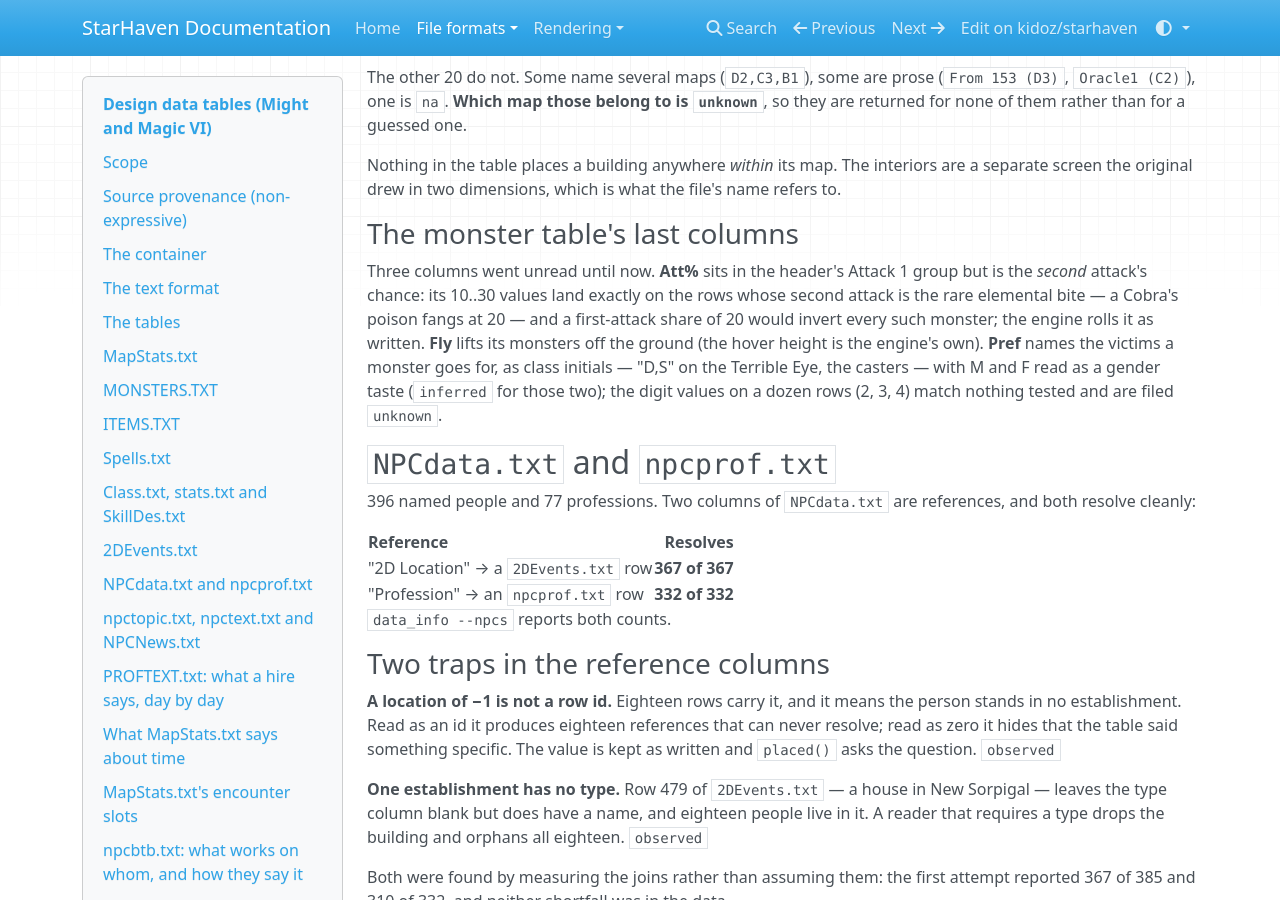
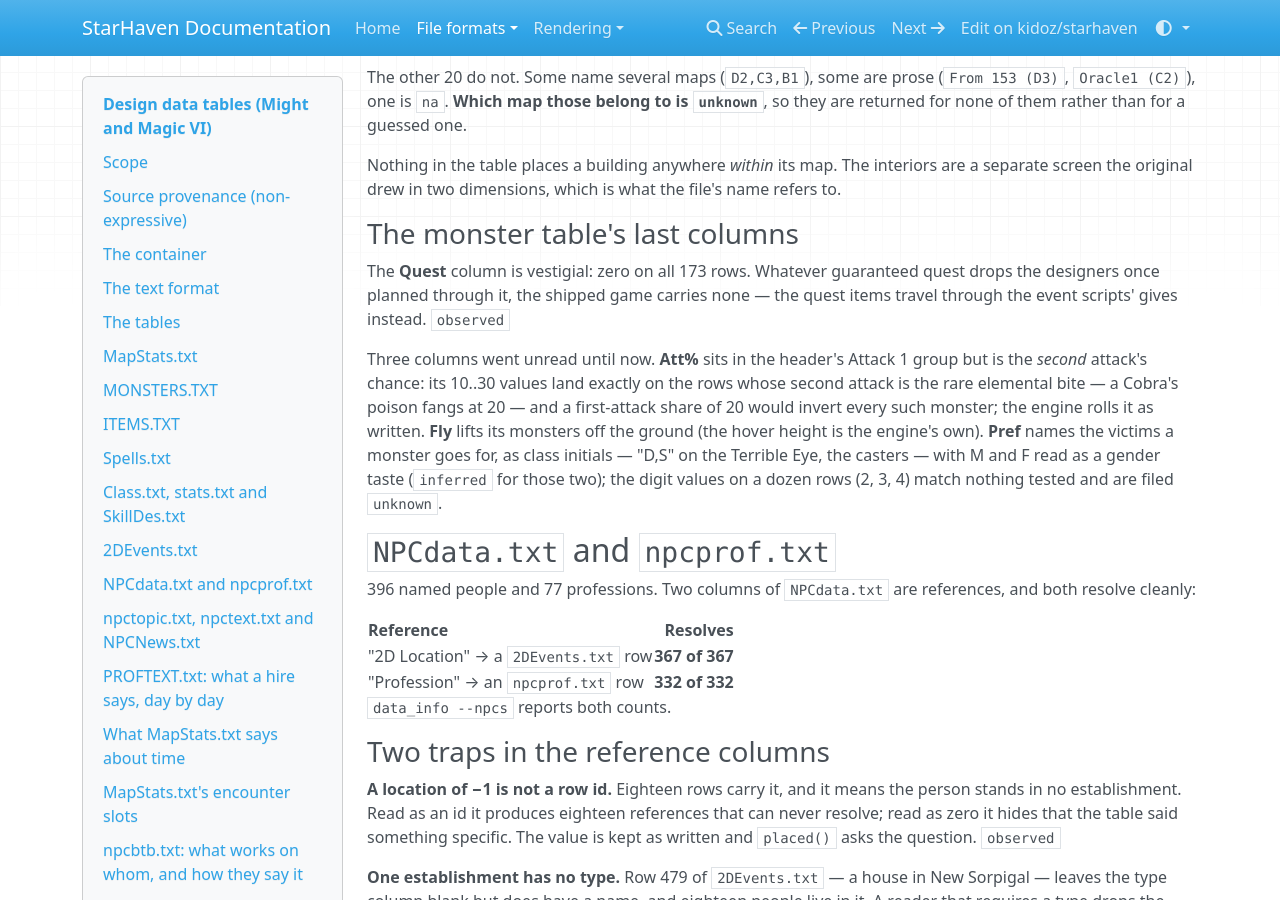
Before and after one commit to kidoz/starhaven, an MkDocs documentation site: the page built from docs/formats/text-tables.md, in a window 1280 px wide and 900 px high, scrolled down 5720 px. Built offline with MkDocs 1.6.1, drawn with Linux system fonts in a browser that asks for light colours; nearby versions of some CDN libraries.

Commit message:
Close the Quest column as the zero it always was

```diff
--- a/docs/formats/text-tables.md
+++ b/docs/formats/text-tables.md
@@ -294,6 +294,12 @@ are a separate screen the original drew in two dimensions, which is what the
 file's name refers to.
 
 ### The monster table's last columns
+
+The **Quest** column is vestigial: zero on all 173 rows. Whatever
+guaranteed quest drops the designers once planned through it, the shipped
+game carries none — the quest items travel through the event scripts'
+gives instead. `observed`
+
 
 Three columns went unread until now. **Att%** sits in the header's Attack 1
 group but is the *second* attack's chance: its 10..30 values land exactly on
```
Also changed, not shown: README.md (+3 -0 lines).
